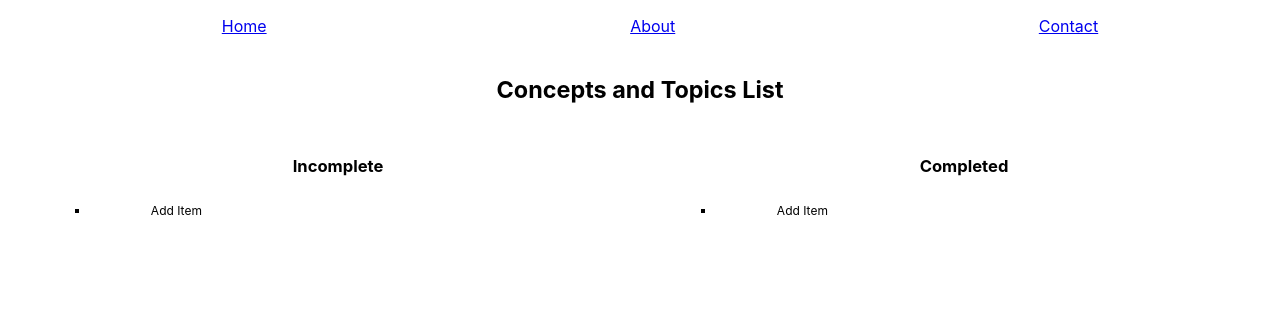
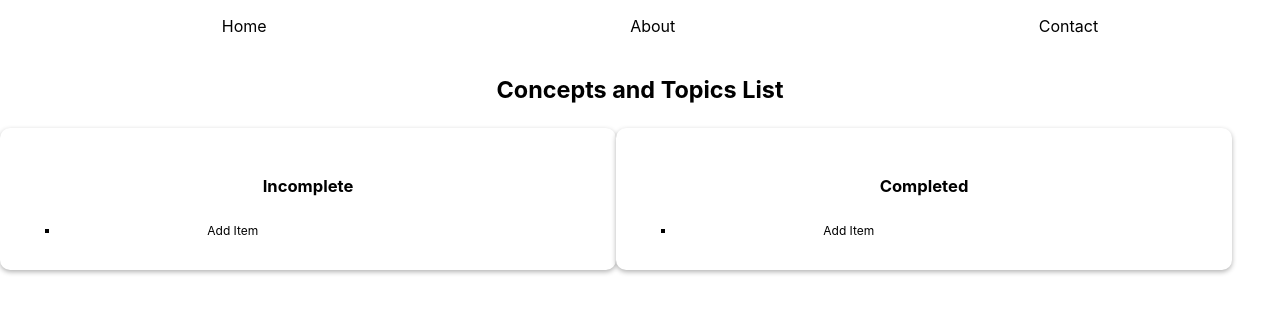
Before and after one commit to AnhLe3698/PERNT-Admin, a React (Create React App) app: page / in a window 1280 px wide. Shown: the top 312 px of the page. Built offline with nearby package versions, Linux system fonts and the light colour scheme; no server answers.

Commit message:
Add style and shadows

```diff
--- a/src/components/Nav.css
+++ b/src/components/Nav.css
@@ -11,3 +11,13 @@
   flex-direction: row;
   justify-content: space-around;
 }
+
+.link {
+  color: #000;
+  text-decoration: none;
+  transition: color 0.3s ease-in-out;
+}
+
+.link:hover {
+  color: #ff00ff;
+}
--- a/src/components/Nav.tsx
+++ b/src/components/Nav.tsx
@@ -12,13 +12,13 @@ function Nav() {
        <nav>
         <ul className='nav-list'>
           <li>
-            <Link to="/" >Home</Link>
+            <Link className='link' to="/" >Home</Link>
           </li>
           <li>
-            <Link to="/about">About</Link>
+            <Link className='link' to="/about">About</Link>
           </li>
           <li>
-            <Link to="/contact">Contact</Link>
+            <Link className='link' to="/contact">Contact</Link>
           </li>
         </ul>
       </nav>
--- a/src/components/ToDoList.css
+++ b/src/components/ToDoList.css
@@ -14,7 +14,17 @@
 .list-container {
   width: 45%;
   padding-left: 50px;
+  background-color: #fff;
+  border-radius: 10px;
+  box-shadow: 0 2px 5px rgba(0, 0, 0, 0.3);
+  padding: 20px;
+  transition: box-shadow 0.3s ease-in-out;
 }
+
+.list-container:hover {
+  box-shadow: 0 10px 20px rgba(0, 0, 0, 0.3);
+}
+
 
 #vertical {
   list-style: square;
@@ -23,11 +33,11 @@
 }
 
 .column-one-incomplete{
-  width: 30%;
+  width: 60%;
   font-size: 12px;
 }
 
 .column-two-complete {
-  width: 30%;
+  width: 60%;
   font-size: 12px;
 }
```
